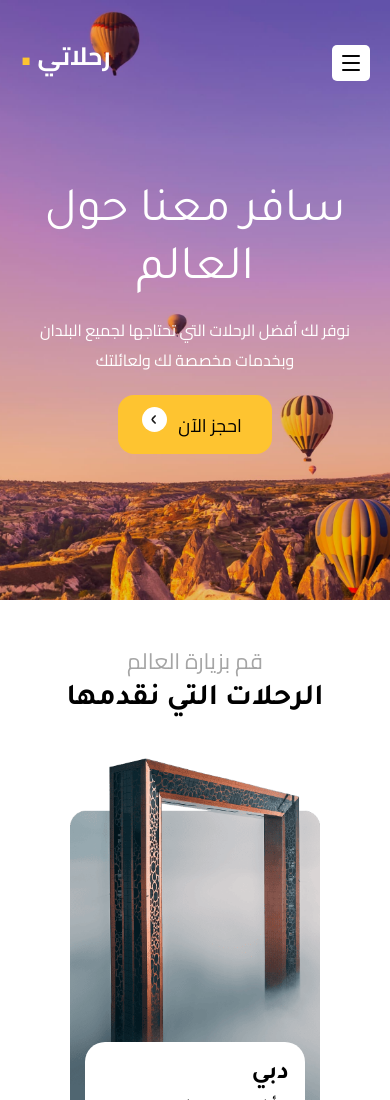
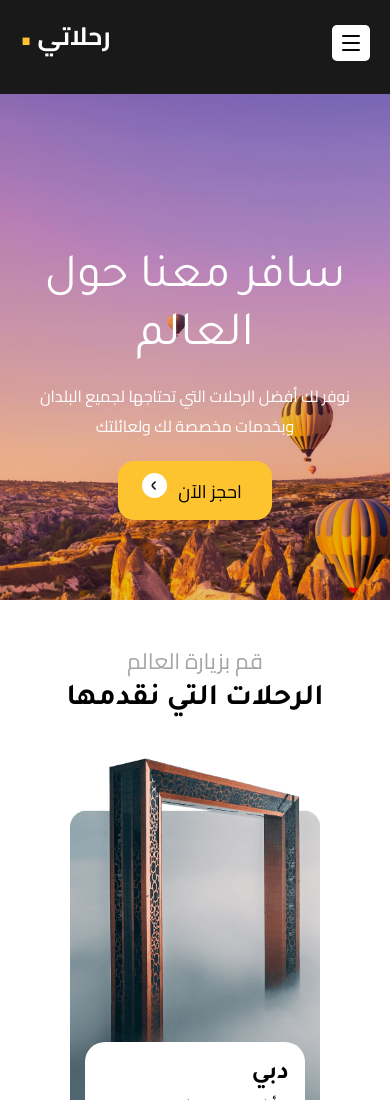
Before and after one commit to mohamedSaidOmar/Rehlate, a plain HTML site: page index.html in a window 390 px wide. Shown: the top 1100 px of the page. Drawn offline with Linux system fonts and the light colour scheme.

Commit message:
Update style.css

```diff
--- a/style.css
+++ b/style.css
@@ -30,6 +30,10 @@ ul {
     list-style: none;
 }
 
+.options, .services, .prices, .ratings, .contact {
+    scroll-margin-top: 120px;
+}
+
 header {
     background-image: url('./images/slide.jpg');
     background-position: center;
@@ -37,14 +41,19 @@ header {
     background-repeat: no-repeat;
     height: 800px;
     color: #fff;
+    padding-top: 250px;
     nav {
         display: flex;
         justify-content: space-around;
         align-items: center;
-        font-size: 22px;
+        font-size: 20px;
         font-weight: 400;
-        margin-bottom: 100px;
-        padding: 20px;
+        position: fixed;
+        top: 0;
+        left: 0;
+        width: 100%;
+        z-index: 10;
+        background-color: #191919;
         .links {
             ul {
                 display: flex;
@@ -79,6 +88,8 @@ header {
             }
         }
         .logo {
+            position: relative;
+            top: -10px;
             a {
                 text-decoration: none;
                 color: #fff;
@@ -529,13 +540,15 @@ header {
         height: 700px;
         nav {
             justify-content: space-around;
+            align-items: center;
             font-size: 18px;
             margin-bottom: 50px;
-            .links ul {
-                gap: 2rem;
-            }
             .youtube {
                 display: none;
+            }
+            .logo {
+                position: relative;
+                top: -12px;
             }
         }
         .home {
@@ -644,7 +657,6 @@ header {
         height: 600px;
         text-align: center;
         nav {
-            position: relative;
             font-size: 16px;
             .links ul {
                 opacity: 0;
@@ -662,7 +674,6 @@ header {
                 width: 100%;
                 z-index: 2;
                 border-radius: 10px;
-                position: fixed;
             }
             .links.active ul {
                 opacity: 1;
@@ -673,6 +684,7 @@ header {
                 font-size: 25px;
                 font-weight: bold;
                 margin-right: auto;
+                margin-left: 20px;
                 position: relative;
                 top: -20px;
                 z-index: 10;
@@ -681,6 +693,7 @@ header {
                 display: block;
                 position: relative;
                 z-index: 10;
+                margin-right: 20px;
             }
         }
         .home {
```
